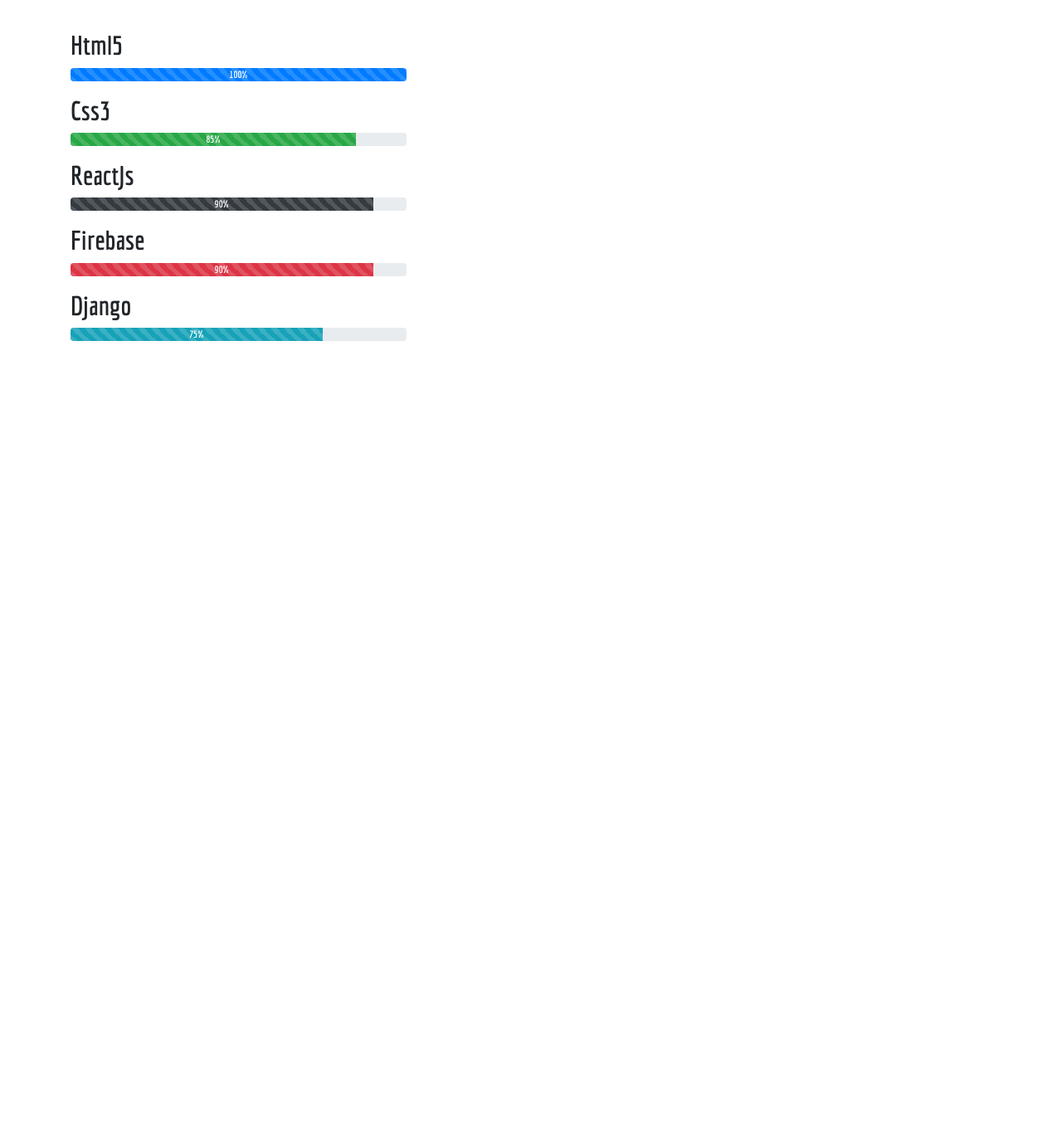
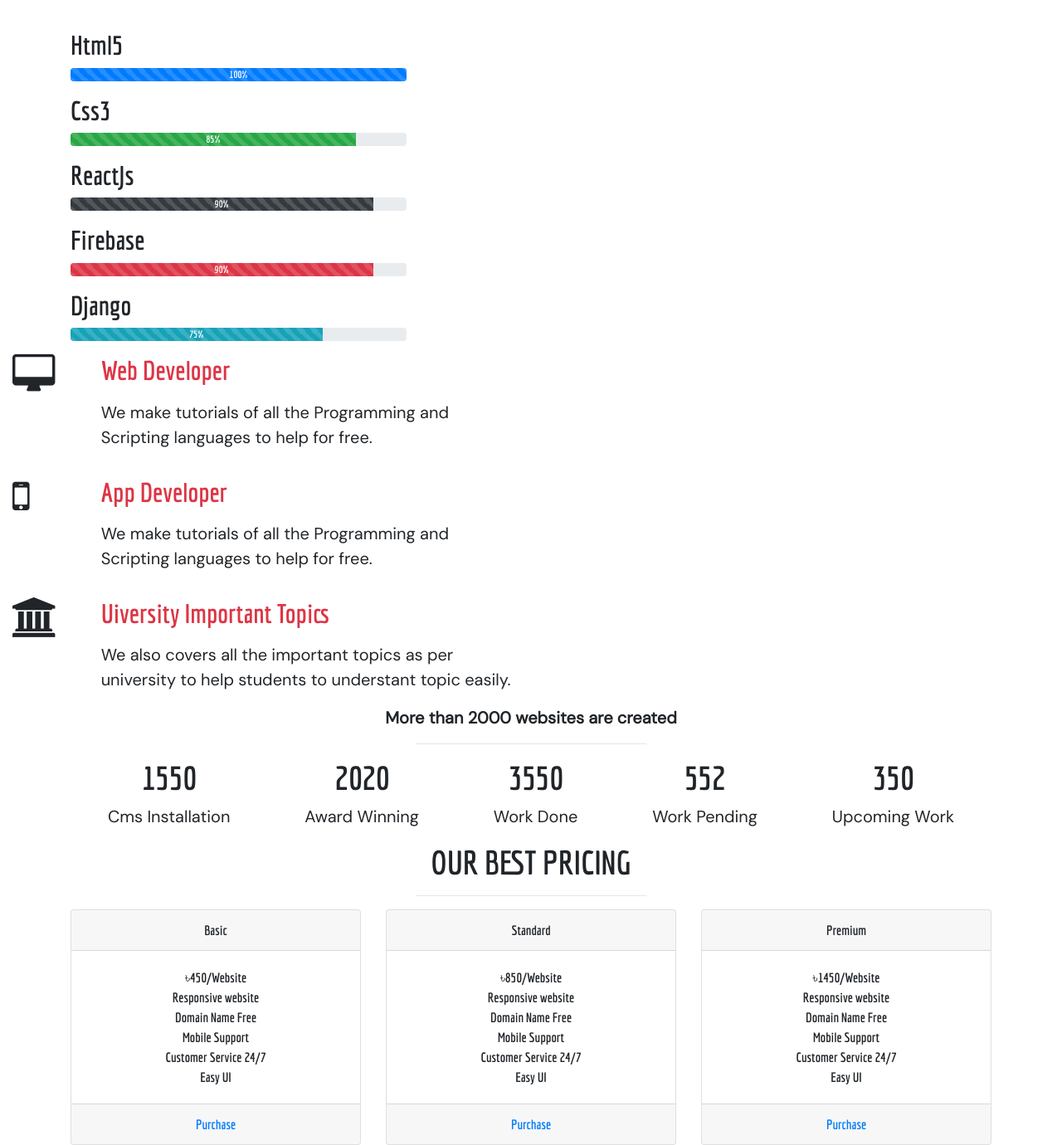
Before and after one commit to Shamimrahman/Service-Center-Website-using-BootStrap-4-CSS-Html, a plain HTML site: page index.html in a window 1280 px wide. Shown: the part 1626-3006 px from the top of the page at 83% size. Before the commit the page ends 2053 px from the top, so only its background shows below. Drawn offline with nearby package versions, Linux system fonts and the light colour scheme; a script that the page names is missing.

Commit message:
Update index.html

```diff
--- a/index.html
+++ b/index.html
@@ -188,48 +188,154 @@
 	</div>
 </div>
 
+				<div class="col-lg-6 col-md-12 col-12 service-description-div   ">
+						<div class="row">
+							<div class="col-lg-2 col-2 service-icon">
+								<i class=" fa-3x fa fa-desktop" aria-hidden="true"> </i>
+							</div>
+							<div class="col-lg-10 col-10">
+								<h2 class="text-danger">Web Developer</h2>
+								<p class="pt-2"> We make tutorials of all the Programming and Scripting languages to help for free.</p>
+							</div>
+
+						</div>
+						<div class="row my-3">
+							<div class="col-lg-2 col-2 service-icon">
+								<i class=" fa-3x fa fa-mobile" aria-hidden="true"> </i>
+							</div>
+							<div class="col-lg-10 col-10">
+								<h2 class="text-danger">App Developer</h2>
+								<p class="pt-2"> We make tutorials of all the Programming and Scripting languages to help for free.</p>
+							</div>
+
+						</div>
+						<div class="row">
+							<div class="col-lg-2 col-2 service-icon">
+								<i class=" fa-3x fa fa-university" aria-hidden="true"> </i>
+							</div>
+
+							<div class="col-lg-10 col-10">
+								<h2 class="text-danger">Uiversity Important Topics</h2>
+								<p class="pt-2"> We also covers all the important topics as per university to help students to understant topic easily.</p>
+							</div>
+
+
+						</div>
+
+					</div>
+					<!-- Service description end -->
 
 
 
+				</section>
+				<!-- Grid End-->
+				<!-- Dynamic project done banner (continuous update number) Starts-->
+				<section class="project-work">
+					<div class="container text-center">
+						<p class="font-weight-bold text-center"> More than 2000 websites are created</p>
+						<hr class="w-25 mx-auto">
 
 
-		</section>
+					</div>
+					<div class="container d-flex justify-content-around allign-items-center text-center">
+						<div>
+							<h1 class="count">1550</h1>
+							<p> Cms Installation</p>
+
+						</div>
+						<div>
+							<h1 class="count">2020</h1>
+							<p> Award Winning</p>
+
+						</div>
+						<div>
+							<h1 class="count">3550</h1>
+							<p> Work Done</p>
+
+						</div>
+						<div>
+							<h1 class="count">552</h1>
+							<p> Work Pending</p>
+
+						</div>
+						<div>
+							<h1 class="count">350</h1>
+							<p> Upcoming Work</p>
+
+						</div>
 
 
+					</div>
+				</section>
+				<!-- Dynamic project done banner (continuous update number) End-->
+				<!-- Pricing Section Starts-->
+				<section class="pricing" id="pricingdiv">
+					<div class="container text-center">
+						<h1 class="text-center font-weight-bold text-uppercase headings ">Our best pricing </h1>
+						<hr class="w-25 mx-auto">
 
+					</div>
+					<div class="container">
+						<div class="row">
+							<div class="col-lg-4 col-12">
+								<div class="card text-center">
+									<div class="card-header">Basic</div>
+									<div class="card-body">
 
+										<li>৳<span class="money">450</span>/Website</li>
+										<li>Responsive website</li>
+										<li>Domain Name Free</li>
+										<li>Mobile Support</li>
+										<li>Customer Service 24/7</li>
+										<li>Easy UI</li>
+									</div>
+									<div class="card-footer">
+										<a href="#"> Purchase</a></div>
+									</div>
 
+								</div>
 
+								<div class="col-lg-4 col-12">
+								<div class="card text-center">
+									<div class="card-header">Standard</div>
+									<div class="card-body">
 
+										<li>৳<span class="money">850</span>/Website</li>
+										<li>Responsive website</li>
+										<li>Domain Name Free</li>
+										<li>Mobile Support</li>
+										<li>Customer Service 24/7</li>
+										<li>Easy UI</li>
+									</div>
+									<div class="card-footer">
+										<a href="#"> Purchase</a></div>
+									</div>
 
+								</div>
 
+								<div class="col-lg-4 col-12">
+								<div class="card text-center">
+									<div class="card-header">Premium</div>
+									<div class="card-body">
 
+										<li>৳<span class="money">1450</span>/Website</li>
+										<li>Responsive website</li>
+										<li>Domain Name Free</li>
+										<li>Mobile Support</li>
+										<li>Customer Service 24/7</li>
+										<li>Easy UI</li>
+									</div>
+									<div class="card-footer">
+										<a href="#"> Purchase</a></div>
+									</div>
 
+								</div>
 
+							</div>
 
+						</div>
 
-
-
-
-
-
-
-
-
-
-
-
-
-
-
-
-
-
-
-
-
-
-
+					</section>
 
 
 
@@ -239,6 +345,21 @@
 		<script src="https://cdnjs.cloudflare.com/ajax/libs/popper.js/1.16.0/umd/popper.min.js"></script>
 		<!-- Latest compiled JavaScript -->
 		<script src="https://maxcdn.bootstrapcdn.com/bootstrap/4.5.0/js/bootstrap.min.js"></script>
+
+		<!-- Jquery Counter up script start -->
+					<script src="https://cdnjs.cloudflare.com/ajax/libs/waypoints/4.0.1/jquery.waypoints.min.js" integrity="sha512-CEiA+78TpP9KAIPzqBvxUv8hy41jyI3f2uHi7DGp/Y/Ka973qgSdybNegWFciqh6GrN2UePx2KkflnQUbUhNIA==" crossorigin="anonymous"></script>
+					<script src="https://cdnjs.cloudflare.com/ajax/libs/Counter-Up/1.0.0/jquery.counterup.min.js" integrity="
+					sha512-d8F1J2kyiRowBB/8/pAWsqUl0wSEOkG5KATkVV4slfblq9VRQ6MyDZVxWl2tWd+mPhuCbpTB4M7uU/x9FlgQ9Q==" crossorigin="anonymous"></script>
+					<!-- Jquery Counter up script end -->
+					<!-- Counter JS code -->
+					<script>
+
+						$('.count').counterUp({
+							delay:10,
+							time:3000
+						})
+
+					</script>
 	</body>
 
 </html>
```
